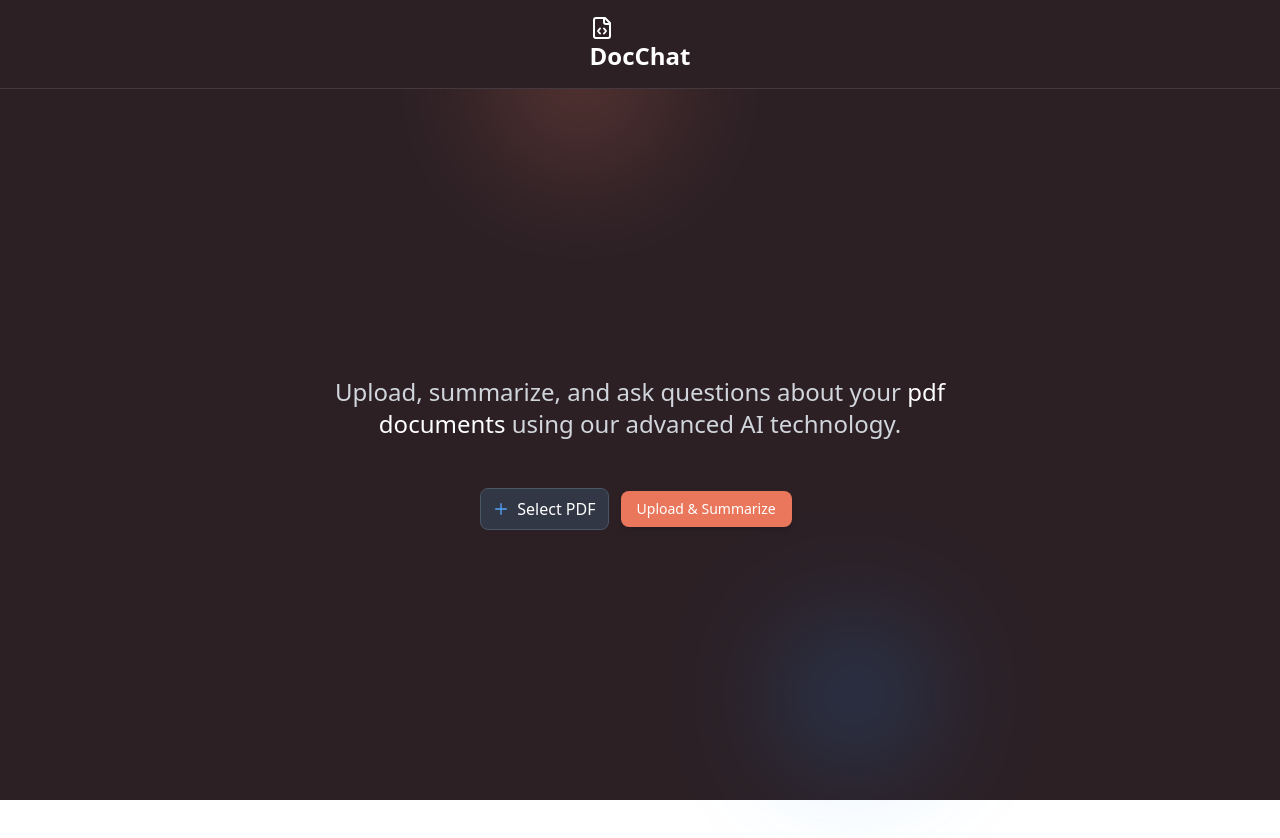
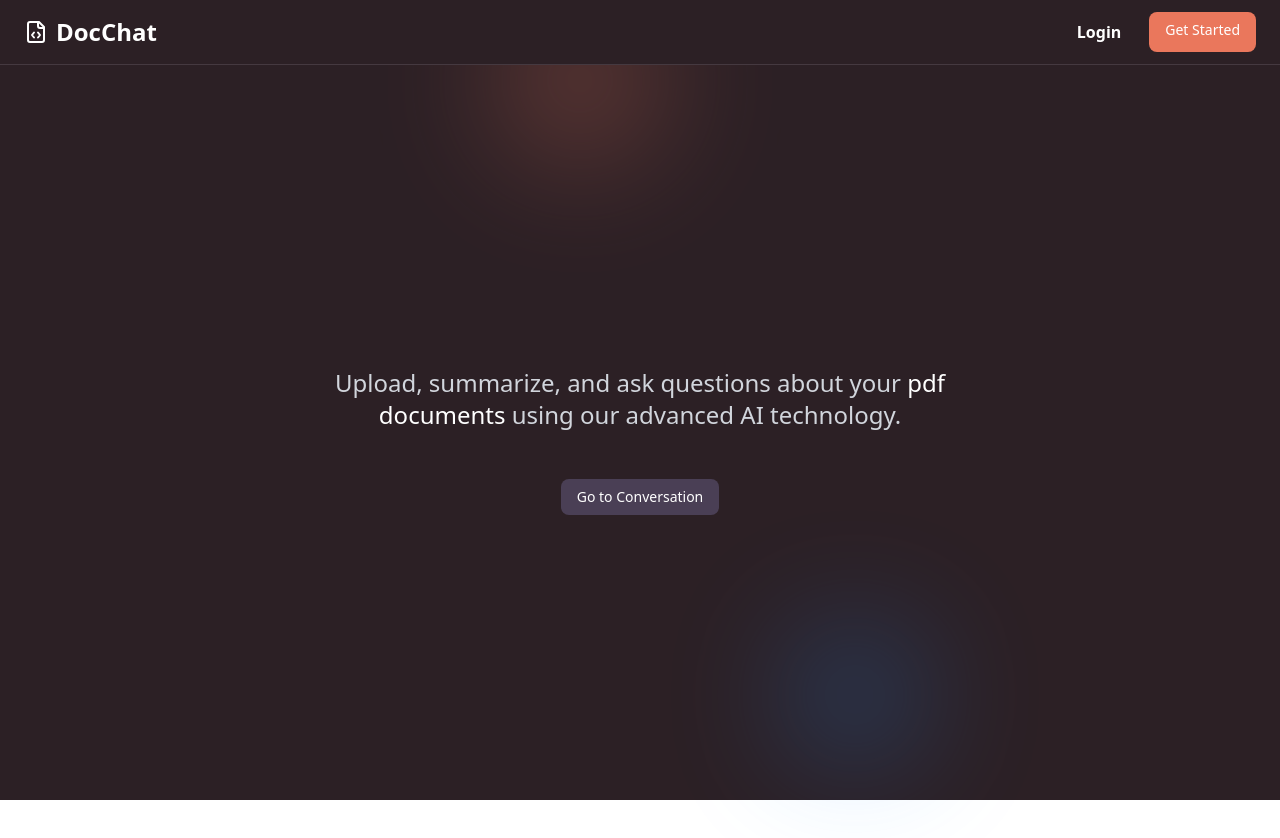
Before and after one commit to Aarushi-bhatia/StudyLM, a React (Vite) app in the folder frontend/: page / in a window 1280 px wide. Shown: the top 838 px of the page. Built offline with nearby package versions, Linux system fonts and the light colour scheme.

Commit message:
fixed nav and chat page

```diff
--- a/frontend/package.json
+++ b/frontend/package.json
@@ -15,7 +15,8 @@
     "lucide-react": "^0.511.0",
     "react": "^19.0.0",
     "react-dom": "^19.0.0",
-    "react-markdown": "^10.1.0"
+    "react-markdown": "^10.1.0",
+    "react-router-dom": "^7.6.1"
   },
   "devDependencies": {
     "@eslint/js": "^9.21.0",
--- a/frontend/src/App.jsx
+++ b/frontend/src/App.jsx
@@ -1,9 +1,19 @@
-import React from 'react'
+import React from "react";
+import { BrowserRouter, Routes, Route } from 'react-router-dom';
 import Homepage from "./pages/Homepage";
+import Nav from "./components/Nav";
+import Chatpage from "./pages/Chatpage";
 
 const DocumentQA = () => {
   return (
-    <Homepage />
+    <BrowserRouter>
+
+      <Routes>
+        <Route path="/" element={<Homepage />} />
+        <Route path="/conversation" element={<Chatpage />} />
+        <Route />
+      </Routes>
+    </BrowserRouter>
   );
 };
 
--- a/frontend/src/components/FixedInput.jsx
+++ b/frontend/src/components/FixedInput.jsx
@@ -1,10 +1,24 @@
 import React, { useState } from "react";
 
-const FixedInput = () => {
+const FixedInput = ({
+  answers,
+  setAnswers,
+  loading,
+  setLoading,
+  file,
+  setFile,
+  isDocumentUploaded,
+}) => {
   const [question, setQuestion] = useState("");
-  const [answers, setAnswers] = useState([]);
-  const [loading, setLoading] = useState(false);
   const [error, setError] = useState("");
+
+  const handleFileUpload = (e) => {
+    const selectedFile = e.target.files[0];
+    if (selectedFile) {
+      setFile(selectedFile);
+      setError(""); // clear any previous error
+    }
+  };
 
   const handleAskQuestion = async (e) => {
     e.preventDefault();
@@ -74,7 +88,7 @@ const FixedInput = () => {
     }
   };
   return (
-    <div className="p-4 border-t border-gray-700 bg-gray-900">
+    <div className="p-4 bg-[#2C2025] ">
       {/* Error message */}
       {error && (
         <div className="max-w-3xl mx-auto mb-4 p-3 bg-red-900/30 backdrop-blur-sm border border-red-500/50 rounded-lg text-red-200 shadow-lg">
@@ -101,6 +115,22 @@ const FixedInput = () => {
       <form onSubmit={handleAskQuestion} className="max-w-3xl mx-auto">
         <div className="bg-gray-800/50 backdrop-blur-sm rounded-xl p-4 shadow-lg border border-gray-700/50 transition-all hover:border-blue-500/30">
           <div className="flex items-center">
+            <label className="cursor-pointer bg-gray-700 text-white px-4 py-2 rounded-lg hover:bg-gray-600 transition">
+              📄 Upload
+              <input
+                type="file"
+                className="hidden"
+                accept=".pdf,.docx,.txt"
+                onChange={handleFileUpload}
+              />
+            </label>
+            {/* Show file name */}
+            {file && (
+              <span className="text-sm text-gray-300 truncate max-w-xs">
+                {file.name}
+              </span>
+            )}
+
             <textarea
               className="flex-grow bg-gray-700/50 border border-gray-600 rounded-lg p-3 outline-none resize-none h-12 text-white placeholder-gray-400 focus:border-blue-500/50 transition-colors"
               placeholder="Ask a question about your document..."
@@ -113,6 +143,7 @@ const FixedInput = () => {
                 }
               }}
             />
+
             <button
               type="submit"
               className={`ml-3 px-4 py-3 rounded-lg font-medium transition-all
--- a/frontend/src/components/Nav.jsx
+++ b/frontend/src/components/Nav.jsx
@@ -1,11 +1,15 @@
 import React, { useState } from "react";
-import { FileCode } from 'lucide-react';
+import { FileCode } from "lucide-react";
+import { Link, useLocation } from "react-router-dom";
 
 const Nav = () => {
+  const location = useLocation();
+  const path = location.pathname;
+
   const [file, setFile] = useState(null);
   const [summary, setSummary] = useState("");
   const [error, setError] = useState("");
-    const [answers, setAnswers] = useState([]);
+  const [answers, setAnswers] = useState([]);
 
   const [fileName, setFileName] = useState("");
   const [isDocumentUploaded, setIsDocumentUploaded] = useState(false);
@@ -21,13 +25,63 @@ const Nav = () => {
   };
 
   return (
-    <header className="p-4 z-50 flex bg-[#2C2025] justify-between items-center border-b border-[#453940]">
-      <div className="max-w-2xl mx-auto">
-      <FileCode />
-      <div className="text-2xl font-bold text-[#FFFFF]">DocChat</div>
+    <header className="px-6 py-3 z-50 w-full flex bg-[#2C2025] border-b border-[#453940]">
+      <div className="max-w-7xl mx-auto w-full flex justify-between items-center">
+        {/* left */}
+        <div className="flex items-center gap-2 text-white">
+          <FileCode />
+          <div className="text-2xl font-bold text-[#FFFFF]">DocChat</div>
+        </div>
 
-      {/* Document indicator when uploaded */}
-      {isDocumentUploaded && (
+        {/* middle */}
+        <div className="flex items-center gap-6">
+          <nav className="hidden md:flex gap-6 text-white text-sm font-medium">
+            {/* {path === "/" && (
+              <>
+                <Link
+                  to="#features"
+                  className="hover:text-[#EA775C] transition"
+                >
+                  Features
+                </Link>
+
+                <Link to="#about" className="hover:text-[#EA775C] transition">
+                  About
+                </Link>
+              </>
+            )} */}
+            {path === "/conversation" && (
+              <>
+                <Link
+                  to="/"
+                  className="text-sm px-4 py-2 bg-[#4A3F55] hover:bg-[#5e4d68] text-white rounded-lg transition-all"
+                >
+                  Back to Home
+                </Link>
+              </>
+            )}
+
+
+          </nav>
+
+          {/* right */}
+          <div className="flex gap-3">
+            <Link
+              to="/login"
+              className="text-md font-semibold text-white px-4 py-2 rounded-lg hover:bg-[#3f2f42] transition"
+            >
+              Login
+            </Link>
+            <Link
+              to="/get-started"
+              className="text-sm px-4 py-2 bg-[#EA775C] text-white rounded-lg hover:bg-[#cf644e] transition"
+            >
+              Get Started
+            </Link>
+          </div>
+        </div>
+        {/* Document indicator when uploaded */}
+        {/* {isDocumentUploaded && (
         <div className="flex items-center">
           <div className="flex items-center px-3 py-2 bg-blue-500/20 rounded-lg border border-blue-500/30">
             <svg
@@ -67,7 +121,7 @@ const Nav = () => {
             </div>
           </button>
         </div>
-      )}
+      )} */}
       </div>
     </header>
   );
--- a/frontend/src/components/Welcome.jsx
+++ b/frontend/src/components/Welcome.jsx
@@ -1,4 +1,5 @@
 import React, { useState } from "react";
+import { Link } from "react-router-dom";
 
 const Welcome = () => {
   const [file, setFile] = useState(null);
@@ -81,76 +82,12 @@ const Welcome = () => {
         <span className="text-white font-medium">pdf documents</span> using our
         advanced AI technology.
       </p>
-
-      {!isDocumentUploaded && (
-        <div className="flex items-center">
-          <input
-            type="file"
-            id="file-upload"
-            onChange={handleFileChange}
-            className="hidden"
-            accept="application/pdf"
-          />
-          <label
-            htmlFor="file-upload"
-            className="flex items-center mr-3 px-3 py-2 bg-gray-700/70 hover:bg-gray-700 cursor-pointer rounded-lg border border-gray-600 transition-colors"
-          >
-            <svg
-              className="w-4 h-4 mr-2 text-blue-400"
-              fill="none"
-              stroke="currentColor"
-              viewBox="0 0 24 24"
-            >
-              <path
-                strokeLinecap="round"
-                strokeLinejoin="round"
-                strokeWidth="2"
-                d="M12 4v16m8-8H4"
-              ></path>
-            </svg>
-            {fileName ? fileName : "Select PDF"}
-          </label>
-
-          <button
-            onClick={handleUpload}
-            className={`px-4 py-2 mr-2 rounded-lg font-medium cursor-pointer text-sm transition-all
-                ${
-                  loading
-                    ? "bg-[#EA775C] cursor-not-allowed"
-                    : "bg-[#EA775C] hover:from-blue-500 hover:to-blue-400 shadow-md hover:shadow-blue-500/20"
-                }`}
-            disabled={loading}
-          >
-            {loading ? (
-              <div className="flex items-center justify-center">
-                <svg
-                  className="animate-spin h-4 w-4 mr-2 text-white"
-                  xmlns="http://www.w3.org/2000/svg"
-                  fill="none"
-                  viewBox="0 0 24 24"
-                >
-                  <circle
-                    className="opacity-25"
-                    cx="12"
-                    cy="12"
-                    r="10"
-                    stroke="currentColor"
-                    strokeWidth="4"
-                  ></circle>
-                  <path
-                    className="opacity-75"
-                    fill="currentColor"
-                    d="M4 12a8 8 0 018-8V0C5.373 0 0 5.373 0 12h4zm2 5.291A7.962 7.962 0 014 12H0c0 3.042 1.135 5.824 3 7.938l3-2.647z"
-                  ></path>
-                </svg>
-                Processing...
-              </div>
-            ) : (
-              "Upload & Summarize"
-            )}
-          </button>
-        </div>
-      )}
+      <Link
+          to="/conversation"
+          className="text-sm px-4 py-2 bg-[#4A3F55] hover:bg-[#5e4d68] text-white rounded-lg transition-all"
+        >
+          Go to Conversation
+        </Link>
     </div>
   );
 };
--- a/frontend/src/pages/Chatpage.jsx
+++ b/frontend/src/pages/Chatpage.jsx
@@ -1,17 +1,33 @@
 import React, { useState } from "react";
 import Loading from "../components/Loading";
 import Conversation from "../components/Conversation";
+import FixedInput from "../components/FixedInput";
+import Nav from "../components/Nav";
 
 const Chatpage = () => {
-  const [answers, setAnswers] = useState([]);
+  // const [answers, setAnswers] = useState([]);
   const [loading, setLoading] = useState(false);
+  const [answers, setAnswers] = useState([
+    { type: "question", content: "What is React?" },
+    { type: "answer", content: "React is a JavaScript library for building user interfaces." },
+    { type: "error", content: "Failed to fetch answer." }
+  ]);
 
   return (
-    <div className="space-y-6 pb-4">
+    <div className="flex flex-col bg-[#2C2025] min-h-screen">
+      <div className="flex-grow space-y-6 pb-4 ">
+      <Nav />
       {answers.map((item, index) => (
-        <Conversation />
+        <Conversation key={index} item={item} index={index} />
       ))}
       {loading && <Loading />}
+      </div>
+      <FixedInput
+        answers={answers}
+        setAnswers={setAnswers}
+        loading={loading}
+        setLoading={setLoading}
+      />
     </div>
   );
 };
```
Also changed, not shown: frontend/src/components/Conversation.jsx (+4 -26 lines), 1 other file (tests, documents, lock files or other folders).
